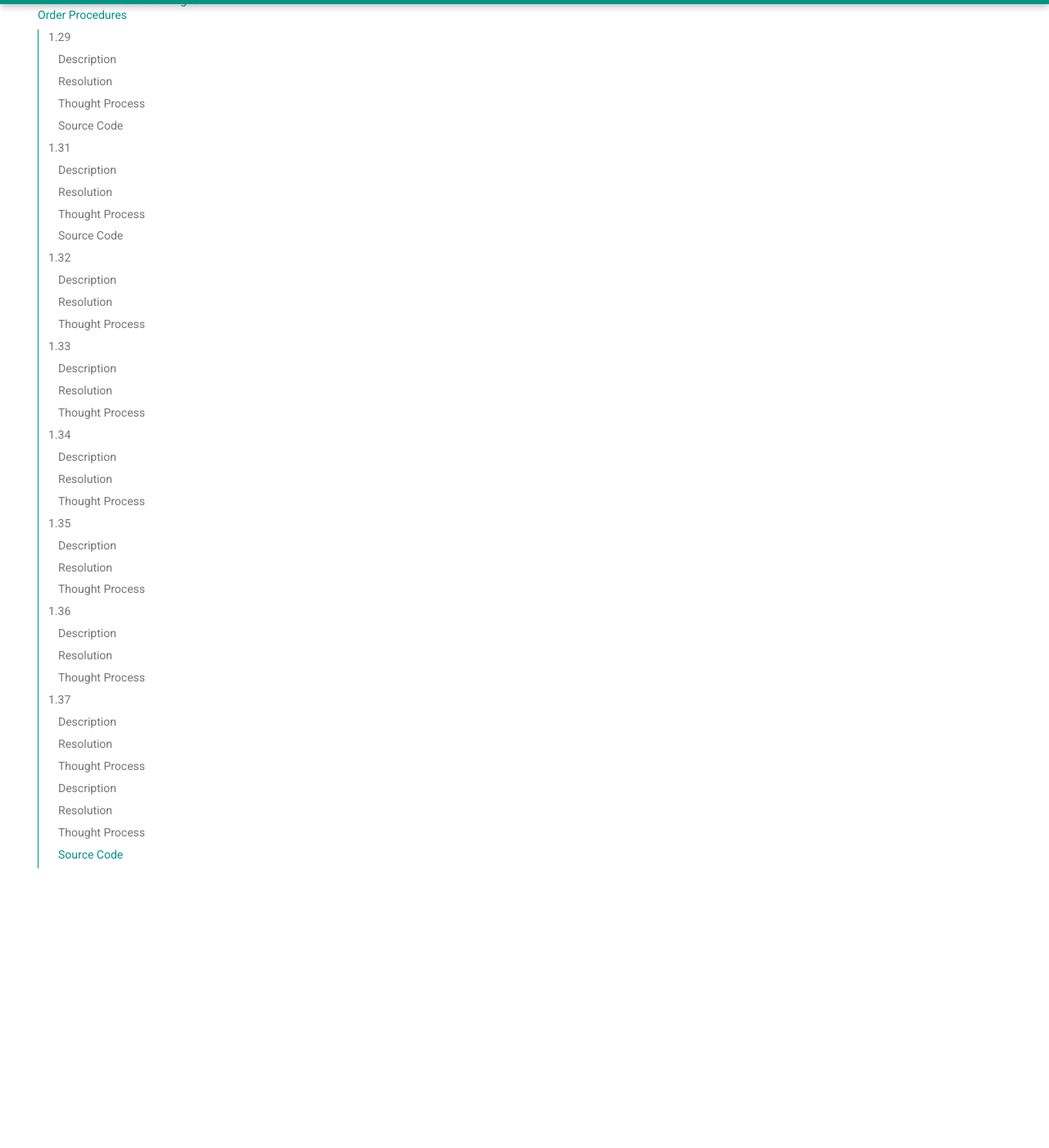
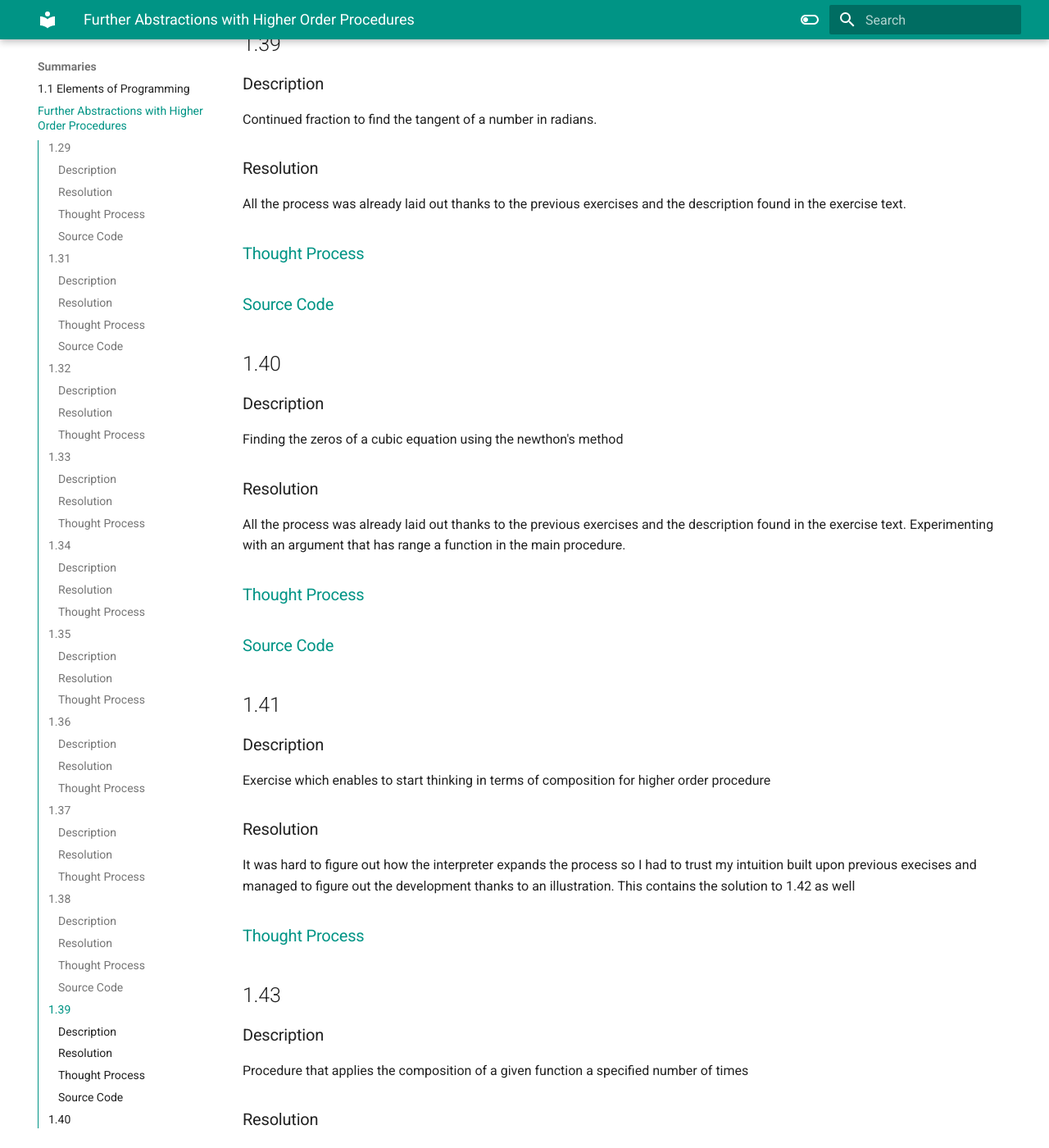
Before and after one commit to Fedda17/SICP-Workout, an MkDocs documentation site: the page built from docs/summaries/3-HigherOrderProc.md, in a window 1280 px wide and 1400 px high, scrolled down 3613 px. Shown: the whole window at 82% size. Built offline with MkDocs 1.6.1 and Material for MkDocs 9.7.7, drawn with Linux system fonts in a browser that asks for light colours; some of the changed text lies outside the part shown.

Commit message:
1.38 to 1.44 without revision

```diff
--- a/docs/summaries/3-HigherOrderProc.md
+++ b/docs/summaries/3-HigherOrderProc.md
@@ -67,9 +67,54 @@ Using recursion and knowledge about higher order procedures, conjure a procedure
 I liked the structured approach that this exercise required out of me and it was an opportunity to see the consequences of my reasoning about new concepts through the bitter end.
 ### [Thought Process](../solutions/3-HigherOrderProc/SICP-Exercises/1.37.md)
 
+## 1.38
+
 ### Description
 Using the cont-frac procedure, I had to conjure a procedure for finding the euler number.
 ### Resolution
 This was tough, because I had to find a rule for estimating the correct value of the denominator based on the position in the series and I had to modify the previously defined cont-frac procedure because it wasn't correct in how the steps were ordered.
 ### [Thought Process](../solutions/3-HigherOrderProc/SICP-Exercises/1.38.md)
 ### [Source Code](../source_code/3-HigherOrderProc/euler-cont-frac.rkt)
+
+
+## 1.39
+
+### Description
+Continued fraction to find the tangent of a number in radians.
+### Resolution
+All the process was already laid out thanks to the previous exercises and the description found in the exercise text.
+### [Thought Process](../solutions/3-HigherOrderProc/SICP-Exercises/1.39.md)
+### [Source Code](../source_code/3-HigherOrderProc/tangent-cont-frac.rkt)
+
+
+## 1.40
+
+### Description
+Finding the zeros of a cubic equation using the newthon's method
+### Resolution
+All the process was already laid out thanks to the previous exercises and the description found in the exercise text. Experimenting with an argument that has range a function in the main procedure.
+### [Thought Process](../solutions/3-HigherOrderProc/SICP-Exercises/1.40.md)
+### [Source Code](../source_code/3-HigherOrderProc/cubic.rkt)
+
+## 1.41
+
+### Description
+Exercise which enables to start thinking in terms of composition for higher order procedure
+### Resolution
+It was hard to figure out how the interpreter expands the process so I had to trust my intuition built upon previous execises and managed to figure out the development thanks to an illustration. This contains the solution to 1.42 as well
+### [Thought Process](../solutions/3-HigherOrderProc/SICP-Exercises/1.41.md)
+
+
+## 1.43
+### Description
+Procedure that applies the composition of a given function a specified number of times
+### Resolution
+Very useful exercise that let me think in terms of output when the range is a procedure that I have to manipulate recursively
+### [Thought Process](../solutions/3-HigherOrderProc/SICP-Exercises/1.43.md)
+
+## 1.44
+### Description
+Smoothing a function in order to get a better estimation of the value at a point using the repeated procedure built in the previous exercise
+### Resolution
+I see some utility of the function repeated that it's fundamental in order to understand how to build useful abstraction that enable complexity with higher order procedures
+### [Thought Process](../solutions/3-HigherOrderProc/SICP-Exercises/1.43.md)
```
Also changed, not shown: docs/solutions/3-HigherOrderProc/SICP-Exercises/1.38.md (+6 -1 lines), docs/solutions/3-HigherOrderProc/SICP-Exercises/1.39.md (added, +45 -0 lines), docs/solutions/3-HigherOrderProc/SICP-Exercises/1.40.md (added, +54 -0 lines), docs/solutions/3-HigherOrderProc/SICP-Exercises/1.41.md (added, +92 -0 lines), docs/solutions/3-HigherOrderProc/SICP-Exercises/1.43.md (added, +34 -0 lines), docs/solutions/3-HigherOrderProc/SICP-Exercises/1.44.md (added, +45 -0 lines), 3 other files.
